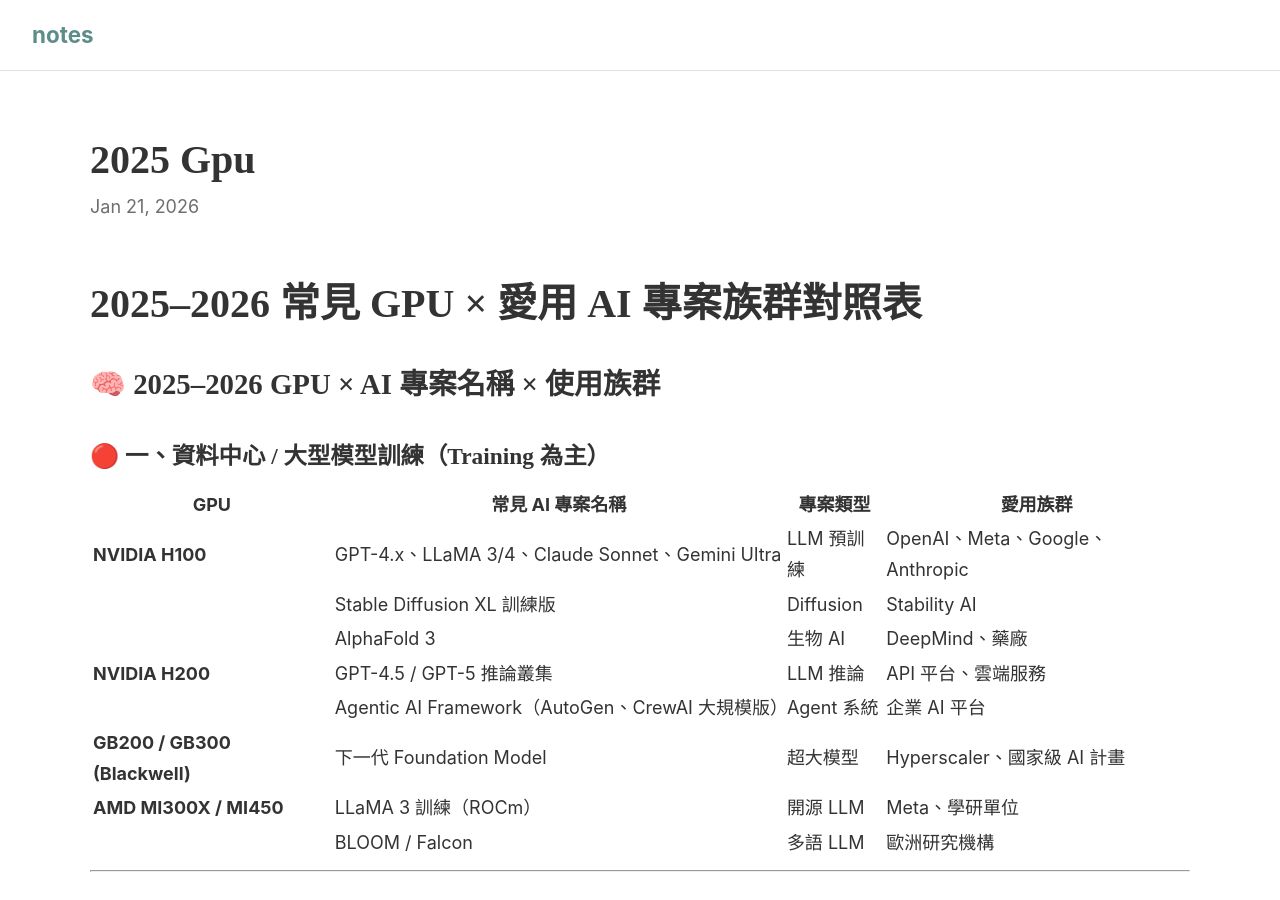
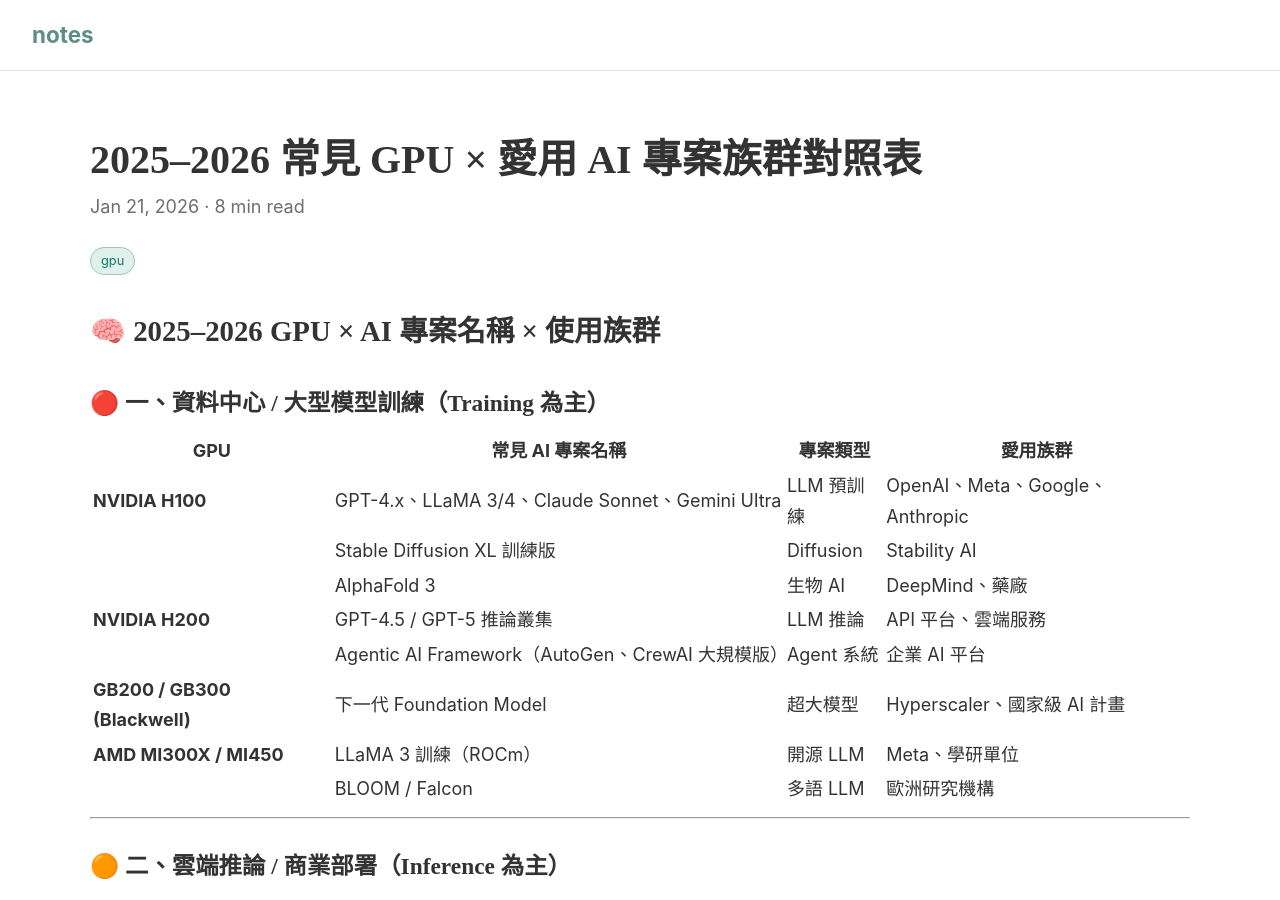
Before and after one commit to linjose/notes, a Jekyll site: the page built from _posts/2026-01-21-2025-GPU.md, in a window 1280 px wide and 900 px high. Built offline with Jekyll 4.4.1, drawn with Linux system fonts in a browser that asks for light colours; our own code applies the rules of GitHub Pages for plain Markdown files.

Commit message:
Update 2026-01-21-2025-GPU.md

```diff
--- a/_posts/2026-01-21-2025-GPU.md
+++ b/_posts/2026-01-21-2025-GPU.md
@@ -1,5 +1,11 @@
-# 2025–2026 常見 GPU × 愛用 AI 專案族群對照表
-
+---
+layout: post
+title: 2025–2026 常見 GPU × 愛用 AI 專案族群對照表
+date: 2026-01-21
+reading_time: 8 min read
+tags: [gpu]
+excerpt:
+---
 ## 🧠 2025–2026 GPU × AI 專案名稱 × 使用族群
 
 ### 🔴 一、資料中心 / 大型模型訓練（Training 為主）
```
